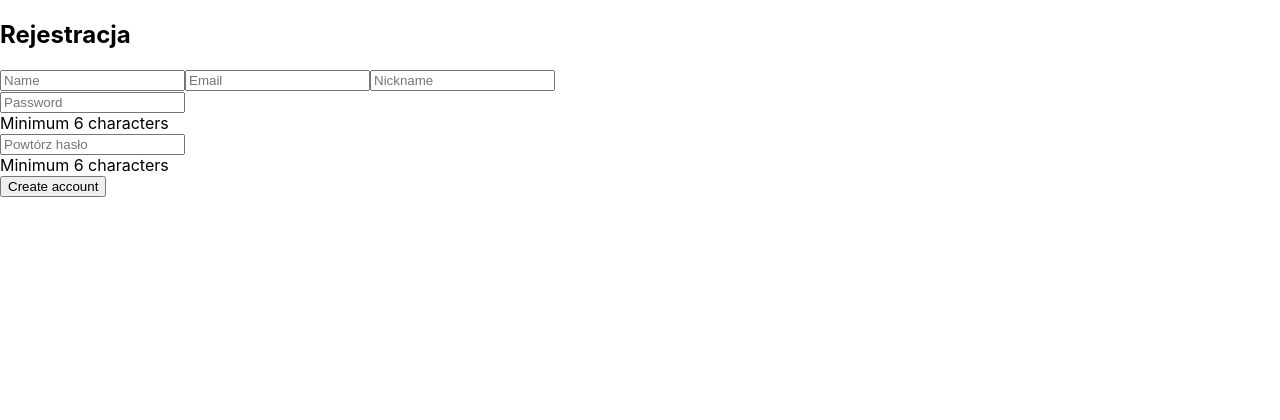
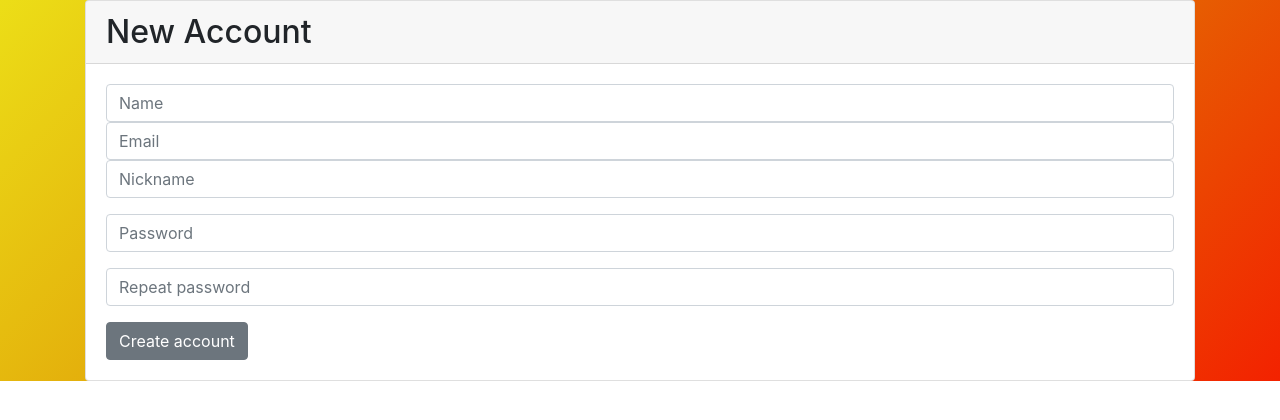
Before and after one commit to Salabim-mb/versus_virus, a React (Create React App) app: page / in a window 1280 px wide. Shown: the top 420 px of the page. Built offline with nearby package versions, Linux system fonts and the light colour scheme.

Commit message:
using gobal styles & bootstrap styling

```diff
--- a/package.json
+++ b/package.json
@@ -6,6 +6,7 @@
     "@testing-library/jest-dom": "^4.2.4",
     "@testing-library/react": "^9.5.0",
     "@testing-library/user-event": "^7.2.1",
+    "bootstrap": "^4.4.1",
     "react": "^16.13.1",
     "react-bootstrap": "^1.0.0",
     "react-dom": "^16.13.1",
--- a/src/App.js
+++ b/src/App.js
@@ -1,7 +1,10 @@
 import React from 'react';
 import logo from './logo.svg';
 import './App.css';
-import RegisterPage from './RegisterPage/RegisterPage'
+import RegisterPage from './RegisterPage/RegisterPage';
+import MenuCard from './containers/MenuCard';
+import './Styles/global.css';
+import '../node_modules/bootstrap/dist/css/bootstrap.css';
 
 function App() {
   return (
--- a/src/RegisterPage/RegisterPage.jsx
+++ b/src/RegisterPage/RegisterPage.jsx
@@ -53,7 +53,7 @@ class RegisterPage extends React.Component {
       <Container>
             <Card>
                 <Card.Header as="h2">
-                    Rejestracja
+                    New Account
                 </Card.Header>
                 <Card.Body>
                     <Form
@@ -113,7 +113,7 @@ class RegisterPage extends React.Component {
                         <Form.Group controlId="formGroupPasswordRepeat">
                         <Form.Control
                             type="password"
-                            placeholder="Powtórz hasło"
+                            placeholder="Repeat password"
                             value={passwordR}
                             name="passwordR"
                             onChange={e => onChange(e)}
--- /dev/null
+++ b/src/Styles/global.css
@@ -0,0 +1,24 @@
+#root {
+    background: linear-gradient(135deg, #ecde17, #dd8b03, #f32200) !important;
+    background-size: 600% 600%;
+
+    -webkit-animation: AnimationName 14s ease infinite;
+    -moz-animation: AnimationName 14s ease infinite;
+    animation: AnimationName 14s ease infinite;
+}
+
+    @-webkit-keyframes AnimationName {
+        0%{background-position:0% 50%}
+        50%{background-position:100% 50%}
+        100%{background-position:0% 50%}
+    }
+    @-moz-keyframes AnimationName {
+        0%{background-position:0% 50%}
+        50%{background-position:100% 50%}
+        100%{background-position:0% 50%}
+    }
+    @keyframes AnimationName {
+        0%{background-position:0% 50%}
+        50%{background-position:100% 50%}
+        100%{background-position:0% 50%}
+    }
--- /dev/null
+++ b/src/containers/MenuCard.css
@@ -0,0 +1,27 @@
+.MenuCard_header {
+    background-color: #eeaaaa;
+}
+
+.MenuCard_body {
+    background-color: rgba(91, 91, 91, 0.5);
+    color: azure;
+}
+
+.MenuBoard_button_close {
+    display: inline-block;
+    justify-content: end !important;
+}
+
+@media(max-width: 768px) {
+    .MenuCard_card {
+        width: 100vw;
+    }
+}
+
+@media(min-width: 768px) {
+    .MenuCard_card {
+        width: 50vw;
+        margin: auto;
+        justify-content: center;
+    }
+}
--- /dev/null
+++ b/src/containers/MenuCard.js
@@ -0,0 +1,19 @@
+import React from "react";
+import {Card, Container, Button} from 'react-bootstrap';
+import "./MenuCard.css";
+
+const MenuCard = ({title, body, hide}) => (
+    <Container className="MenuCard_container">
+        <Card className="MenuCard_card">
+            <Card.Header as="h2" className="MenuCard_header">
+                {title}
+                <Button variant="danger" className="MenuCard_button_close" onClick={e=> hide(e)}>X</Button>
+            </Card.Header>
+            <Card.Body className="MenuCard_body">
+                {body}
+            </Card.Body>
+        </Card>
+    </Container>
+);
+
+export default MenuCard;
```
Also changed, not shown: 1 other file (tests, documents, lock files or other folders).
